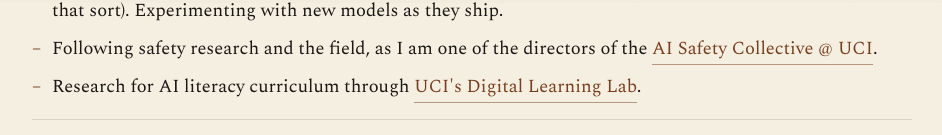
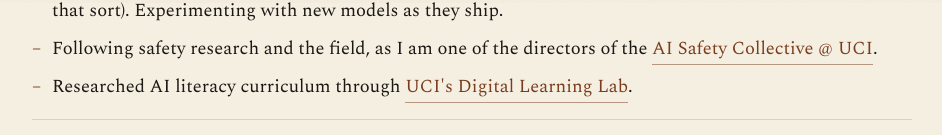
Before and after one commit to Ivan-Shishkin-Dev/Personal_Portfolio_3, a Next.js app: page /about in a window 1280 px wide. Shown: the part 797-932 px from the top of the page, without its empty margins (168-1110 px from the left). Built offline with nearby package versions, Linux system fonts and the light colour scheme.

Commit message:
Past tense for Digital Learning Lab research bullet

```diff
--- a/components/Hobbies.tsx
+++ b/components/Hobbies.tsx
@@ -32,7 +32,7 @@ export default function Hobbies() {
                 .
               </li>
               <li>
-                Research for AI literacy curriculum through{" "}
+                Researched AI literacy curriculum through{" "}
                 <Link href="/experience#digital-learning-lab">UCI&apos;s Digital Learning Lab</Link>.
               </li>
             </ul>
```
